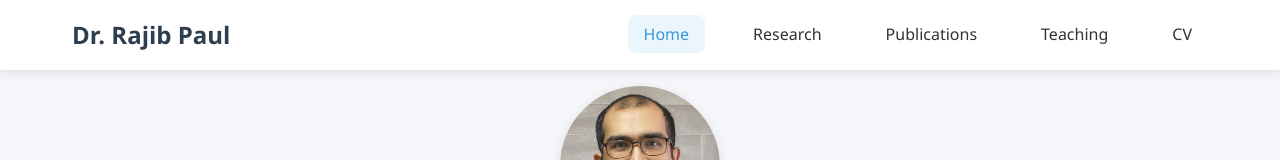
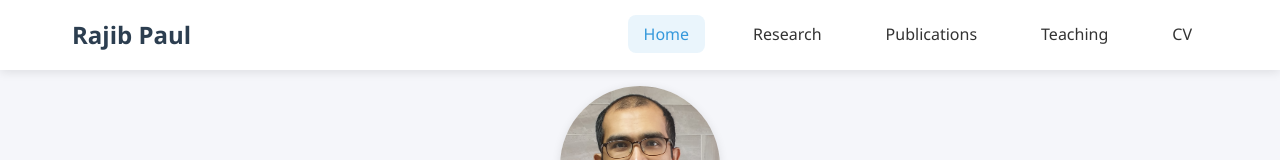
Before and after one commit to rajibpaul/newpage, a plain HTML site: page index.html in a window 1280 px wide. Shown: the top 160 px of the page. Drawn offline with Linux system fonts and the light colour scheme; no server answers.

Commit message:
Update index.html

```diff
--- a/index.html
+++ b/index.html
@@ -10,7 +10,7 @@
 <body>
     <nav class="navbar">
         <div class="nav-container">
-            <div class="nav-logo">Dr. Rajib Paul</div>
+            <div class="nav-logo">Rajib Paul</div>
             <ul class="nav-links">
                 <li><a href="index.html" class="active">Home</a></li>
                 <li><a href="research.html">Research</a></li>
```
